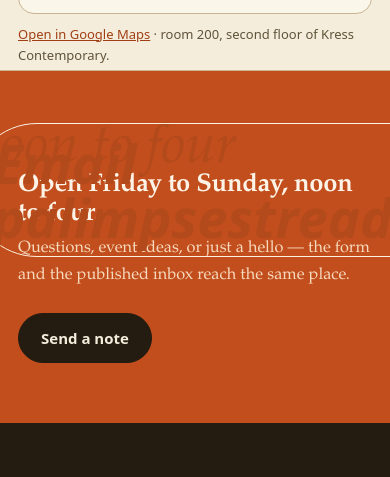
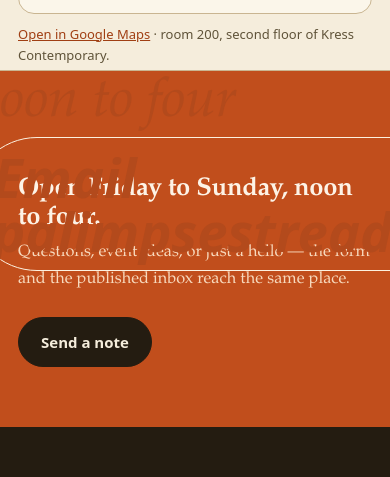
Before and after one commit to gnaritas/palimpsest-book-studio, a website: page public/index.html in a window 390 px wide. Shown: the part 6671-7148 px from the top of the page. Drawn offline with Linux system fonts and the light colour scheme; grey boxes are pictures that could not be loaded.

Commit message:
fix ghost anchoring: minihero h1 offsets + callband ghost moved outside wrap

```diff
--- a/public/index.html
+++ b/public/index.html
@@ -35,7 +35,7 @@
 
 <section class="block"><div class="wrap"><span class="label">Find it</span><h2>Room 200, 1624 E 7th Ave</h2><div class="mapgrid"><div><p class="lede">Second floor of Kress Contemporary, in the middle of Ybor City&rsquo;s arts tenants — the same floor holds galleries, a black box theatre, photography studios and a fiber art boutique.</p><div class="infocards" style="margin-top:22px"><div class="infocard"><h3>Email</h3><p><a href="mailto:palimpsestreads@gmail.com">palimpsestreads@gmail.com</a> — the inbox published on the studio&rsquo;s Kress Contemporary partner page.</p></div><div class="infocard"><h3>Open hours</h3><p>Friday&ndash;Sunday, noon&ndash;4 p.m.</p></div></div><div class="ctas"><a class="btn" href="/contact">Ask us anything</a><a class="btn ghost" href="https://maps.google.com/maps?q=1624+E+7th+Ave+Tampa+FL+33605" rel="noopener">Directions</a></div></div><div><div class="mapcell"><iframe src="https://www.google.com/maps?q=1624+E+7th+Ave+Tampa+FL+33605&output=embed" title="Map: Palimpsest Book Studio, Room 200, 1624 E 7th Ave, Ybor City, Tampa, FL 33605"></iframe></div><p class="mapnote"><a href="https://maps.google.com/maps?q=1624+E+7th+Ave+Tampa+FL+33605" rel="noopener">Open in Google Maps</a> &middot; room 200, second floor of Kress Contemporary.</p></div></div></div></section>
 
-<section class="callband"><div class="wrap"><div><span class="ghostc" aria-hidden="true">noon to four</span><h2>Open Friday to Sunday, noon to four.</h2><p>Questions, event ideas, or just a hello — the form and the published inbox reach the same place.</p></div><div class="ctas" style="margin:0"><a class="btn" href="/contact">Send a note</a><a class="btn ghostc" href="mailto:palimpsestreads@gmail.com">Email palimpsestreads@gmail.com</a></div></div></section>
+<section class="callband"><span class="ghostc" aria-hidden="true">noon to four</span><div class="wrap"><div><h2>Open Friday to Sunday, noon to four.</h2><p>Questions, event ideas, or just a hello — the form and the published inbox reach the same place.</p></div><div class="ctas" style="margin:0"><a class="btn" href="/contact">Send a note</a><a class="btn ghostc" href="mailto:palimpsestreads@gmail.com">Email palimpsestreads@gmail.com</a></div></div></section>
 </main>
 <footer class="site"><div class="wrap"><div class="nap"><p class="fbrand">Palimpsest Book Studio</p><address>Room 200, 1624 E 7th Ave<br>Ybor City, Tampa, Florida 33605<br>inside Kress Contemporary, second floor<br>Book studio &amp; shop &middot; open Friday&ndash;Sunday, noon&ndash;4 p.m.</address></div><nav aria-label="Footer"><ul><li><a href="/browse">Browse</a></li><li><a href="/shelves">Shelves</a></li><li><a href="/readings">Readings</a></li><li><a href="/story">Our story</a></li><li><a href="/contact">Contact</a></li><li><a href="/privacy">Privacy</a></li></ul></nav><p class="socials"><a href="https://www.instagram.com/palimpsest.bookstudio/" rel="noopener">Instagram</a> &middot; <a href="mailto:palimpsestreads@gmail.com">palimpsestreads@gmail.com</a></p><p class="footline">&copy; 2026 Palimpsest Book Studio &middot; book studio for readers and writers &middot; Room 200, 1624 E 7th Ave, Tampa, FL 33605 &middot; <a href="mailto:palimpsestreads@gmail.com">palimpsestreads@gmail.com</a></p></div></footer>
 <!-- BUILT-2026-11-21 -->
--- a/public/style.css
+++ b/public/style.css
@@ -57,6 +57,7 @@ section.minihero{padding:58px 0 44px}
 .herotext{position:relative;z-index:2}
 .ghostlayer{position:absolute;z-index:1;top:34px;left:-8px;right:0;font-size:clamp(3.2rem,9vw,6.9rem);line-height:1;letter-spacing:.04em;color:var(--ghost);opacity:.55;white-space:nowrap;font-weight:700;pointer-events:none;user-select:none;font-style:italic}
 section.hero .herotext h1{margin-top:116px}
+section.minihero .wrap h1{margin-top:84px}
 .stubs{display:flex;flex-wrap:wrap;gap:8px 10px;margin:22px 0 0}
 .stub{font-family:var(--sans);font-size:13px;font-weight:600;background:var(--card);border:1px solid var(--line);border-radius:999px;padding:7px 14px;color:var(--ink)}
 .stub.alt{background:transparent;color:var(--ink-soft)}
@@ -110,8 +111,8 @@ p.mapnote{font-family:var(--sans);font-size:13px;color:var(--ink-soft);margin-to
 
 /* callband */
 section.callband{background:var(--orange);color:#fdf3e6;padding:60px 0;position:relative;overflow-x:clip}
-section.callband .ghostc{position:absolute;z-index:0;left:-30px;top:-16px;font-size:clamp(3.4rem,10vw,7rem);color:#b34a1c;font-style:italic;line-height:1;pointer-events:none;user-select:none}
-section.callband h2{margin-top:58px}
+section.callband .ghostc{position:absolute;z-index:0;left:-30px;top:4px;font-size:clamp(3.4rem,10vw,7rem);color:#b34a1c;font-style:italic;line-height:1;pointer-events:none;user-select:none}
+section.callband h2{margin-top:74px}
 section.callband .wrap{position:relative;z-index:1;display:flex;flex-wrap:wrap;gap:24px;align-items:center;justify-content:space-between}
 section.callband h2{color:#fdf3e6;margin-bottom:6px}
 section.callband p{color:#f7d9bd;font-size:1.02rem;max-width:52ch}
@@ -164,8 +165,9 @@ p.footline a{color:#b09168;text-decoration:none}
   .fields{grid-template-columns:1fr}
   .ghostlayer{top:26px;font-size:clamp(2.6rem,12vw,4rem)}
   section.hero .herotext h1{margin-top:70px}
-  section.callband h2{margin-top:40px}
-  section.callband .ghostc{top:-8px}
+  section.minihero .wrap h1{margin-top:62px}
+  section.callband h2{margin-top:44px}
+  section.callband .ghostc{top:6px}
   .strip{grid-template-columns:1fr}
   section.callband .wrap{flex-direction:column;align-items:flex-start}
   .brand .word{font-size:19px}
```
Also changed, not shown: 1 other file.
